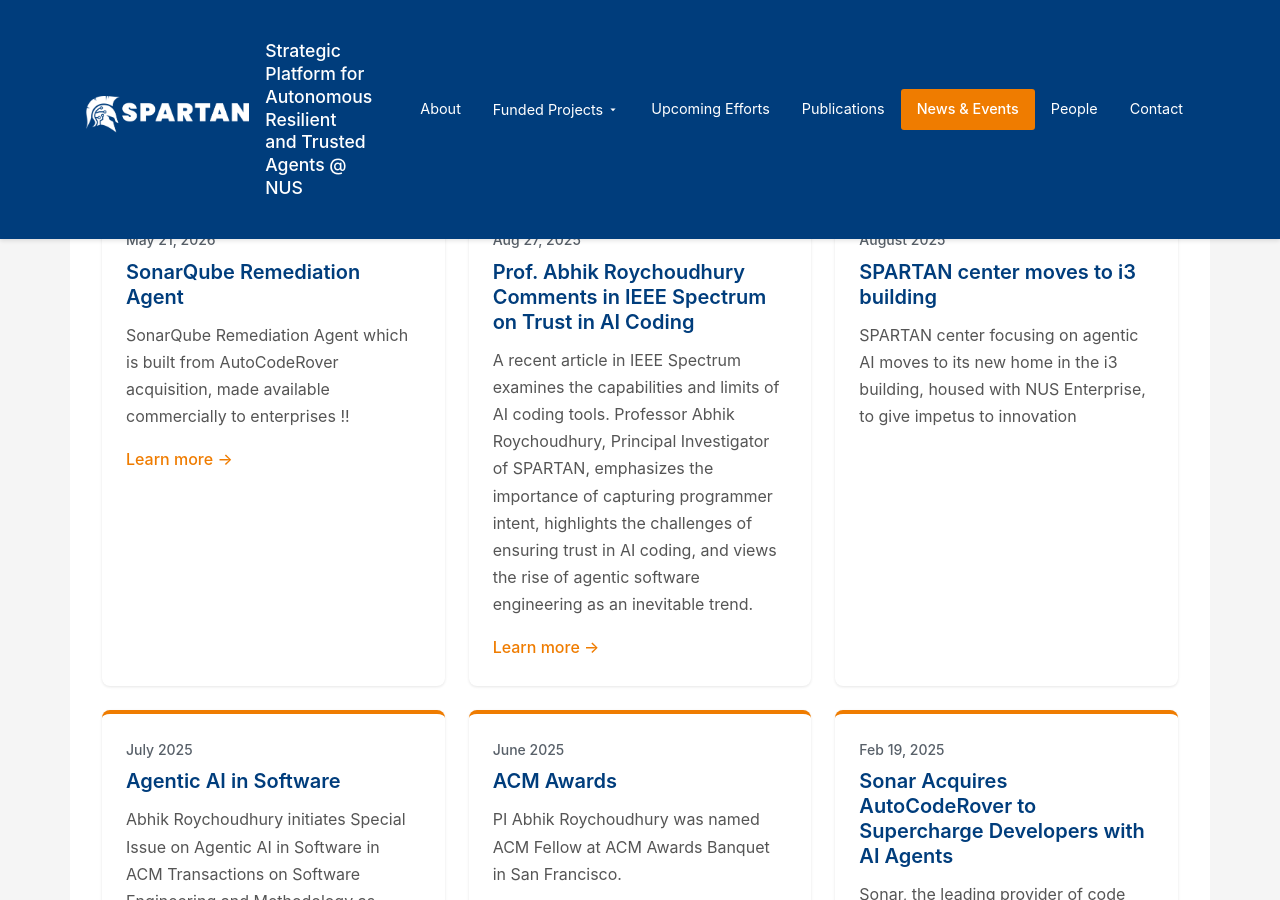
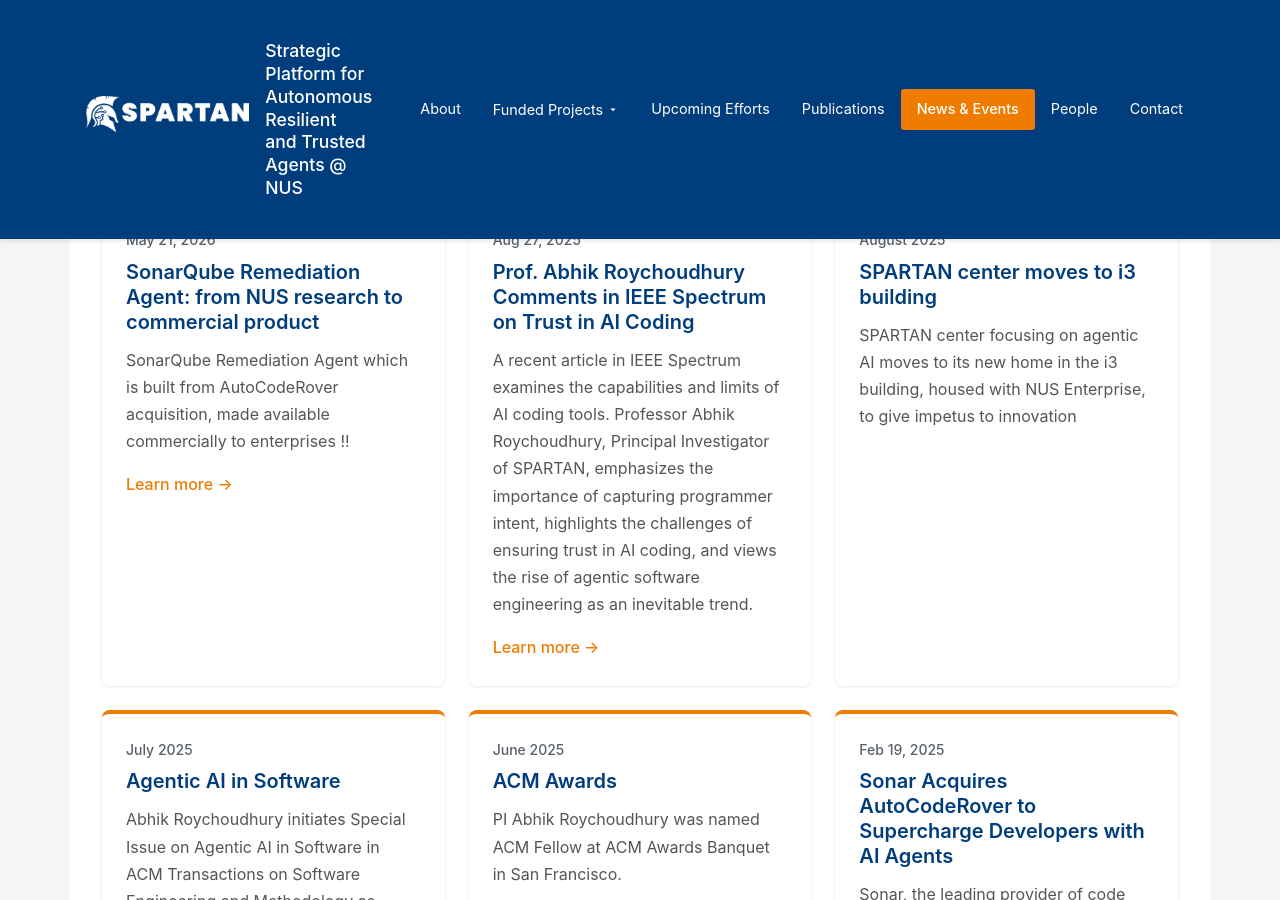
Before and after one commit to spartan-nus/spartan-nus.github.io, a Jekyll site: the page built from news.md, in a window 1280 px wide and 900 px high, scrolled down 1108 px. Built offline with Jekyll 4.4.1, drawn with Linux system fonts in a browser that asks for light colours.

Commit message:
Update news.yml

```diff
--- a/_data/news.yml
+++ b/_data/news.yml
@@ -1,5 +1,5 @@
 - date: "May 21, 2026"
-  title: "SonarQube Remediation Agent"
+  title: "SonarQube Remediation Agent: from NUS research to commercial product"
   description: "SonarQube Remediation Agent which is built from AutoCodeRover  acquisition, made available
 				commercially to enterprises !!"
   link: "https://www.linkedin.com/posts/abhik-roychoudhury-189352137_autocoderover-work-on-program-repair-launched-share-7463221834130464768-f22r/"
```
